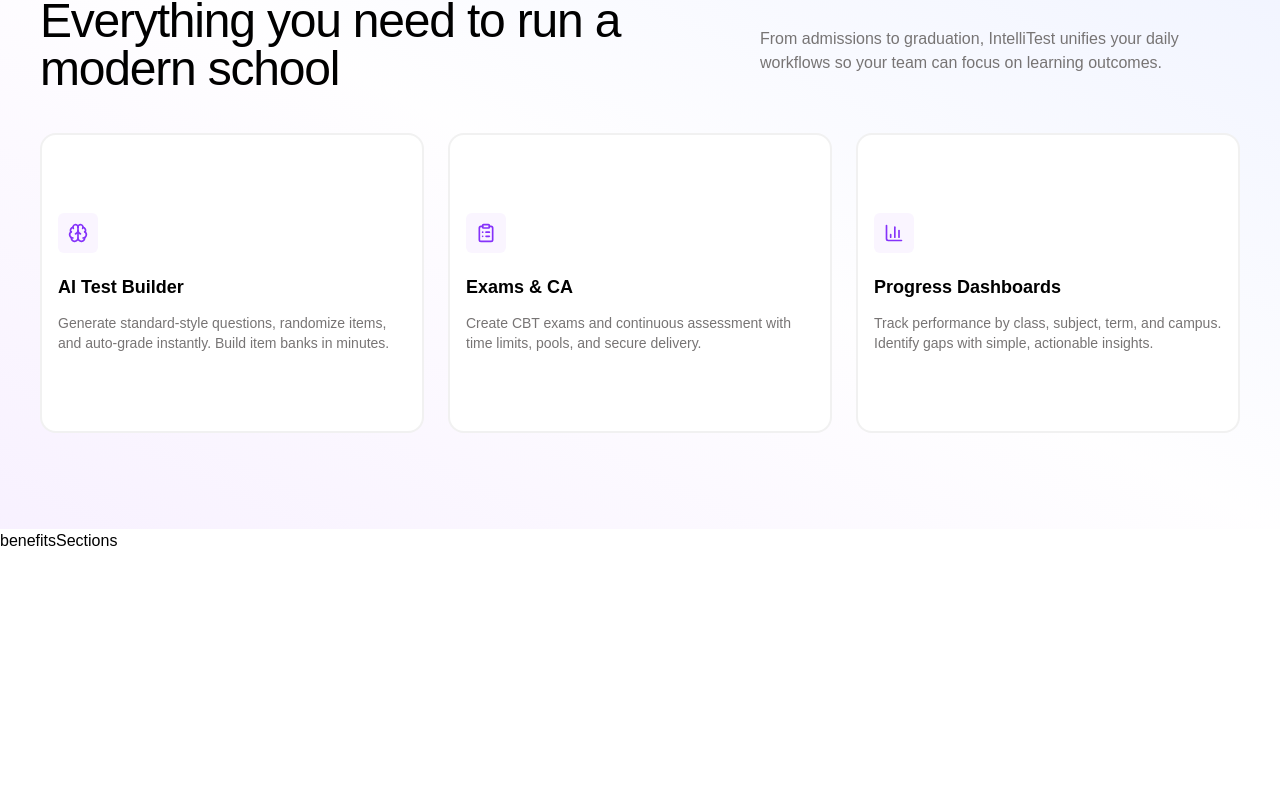
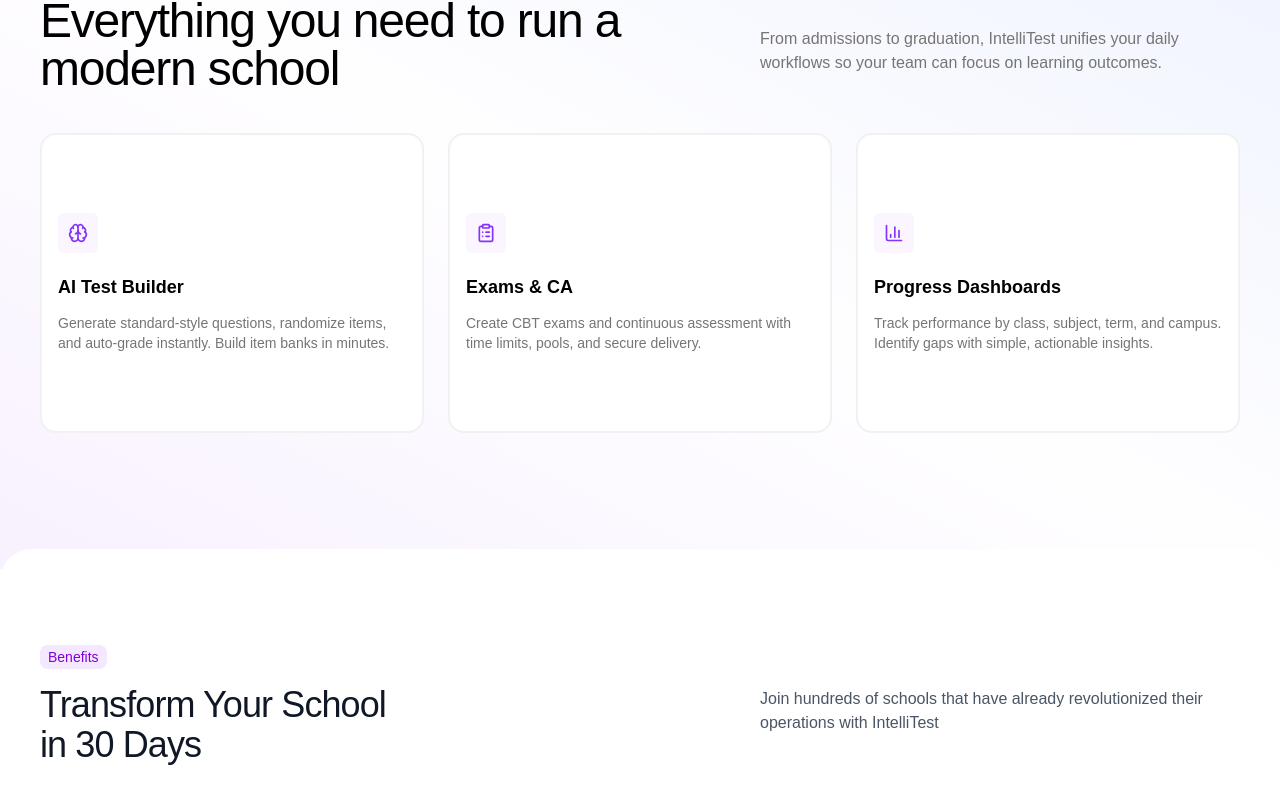
Before and after one commit to KolarDev/IntelliTest-Client, a Next.js app: page / in a window 1280 px wide. Shown: the part 789-1592 px from the top of the page. Built offline with nearby package versions, Linux system fonts and the light colour scheme.

Commit message:
Added top section for benefits

```diff
--- a/src/components/container.tsx
+++ b/src/components/container.tsx
@@ -1,6 +1,6 @@
 import React from "react"
 
-export const Container = ({ children, className }: { children: React.ReactNode, className: string }) => {
+export const Container = ({ children, className }: { children: React.ReactNode, className?: string }) => {
   return (
     <div className={`${className} container px-4 py-16 md:px-10 md:py-24`}>{children}</div>
   )
--- a/src/components/landingpage/benefitsSections.tsx
+++ b/src/components/landingpage/benefitsSections.tsx
@@ -1,7 +1,26 @@
-import React from 'react'
+import React from "react";
+import { Container } from "../container";
 
 export const BenefitsSections = () => {
   return (
-    <div>benefitsSections</div>
-  )
-}
+    <section id="benefits" className="rounded-t-4xl -translate-y-5 bg-white">
+      <Container>
+        <div className="mb-16 flex flex-col md:flex-row md:items-center md:justify-between">
+            <div>
+                <span className="bg-purple-100 text-purple-700 px-2 py-1 rounded-lg text-sm">
+                Benefits
+                </span>
+                <h2 className="text-4xl text-gray-900 pt-4 tracking-tight sm:text-4xl">
+                Transform Your School <br />
+                in 30 Days
+                </h2>
+            </div>
+            <p className="text-gray-600 pt-3 md:text-base md:w-[40%]">
+                Join hundreds of schools that have already revolutionized their
+                operations with IntelliTest
+            </p>
+        </div>
+      </Container>
+    </section>
+  );
+};
--- a/src/components/landingpage/featuresSection.tsx
+++ b/src/components/landingpage/featuresSection.tsx
@@ -27,7 +27,7 @@
   return (
     <section
       id="features"
-      className="w-full bg-gradient-to-tr from-purple-100/60 via-purple-50/10 to-indigo-100/50"
+      className="w-full pb-10 bg-gradient-to-tr from-purple-100/60 via-purple-50/10 to-indigo-100/50"
     >
       <Container className="container px-4 py-16 md:px-10 md:py-24">
         <div className="flex flex-col md:flex-row md:items-center  md:justify-between">
```
